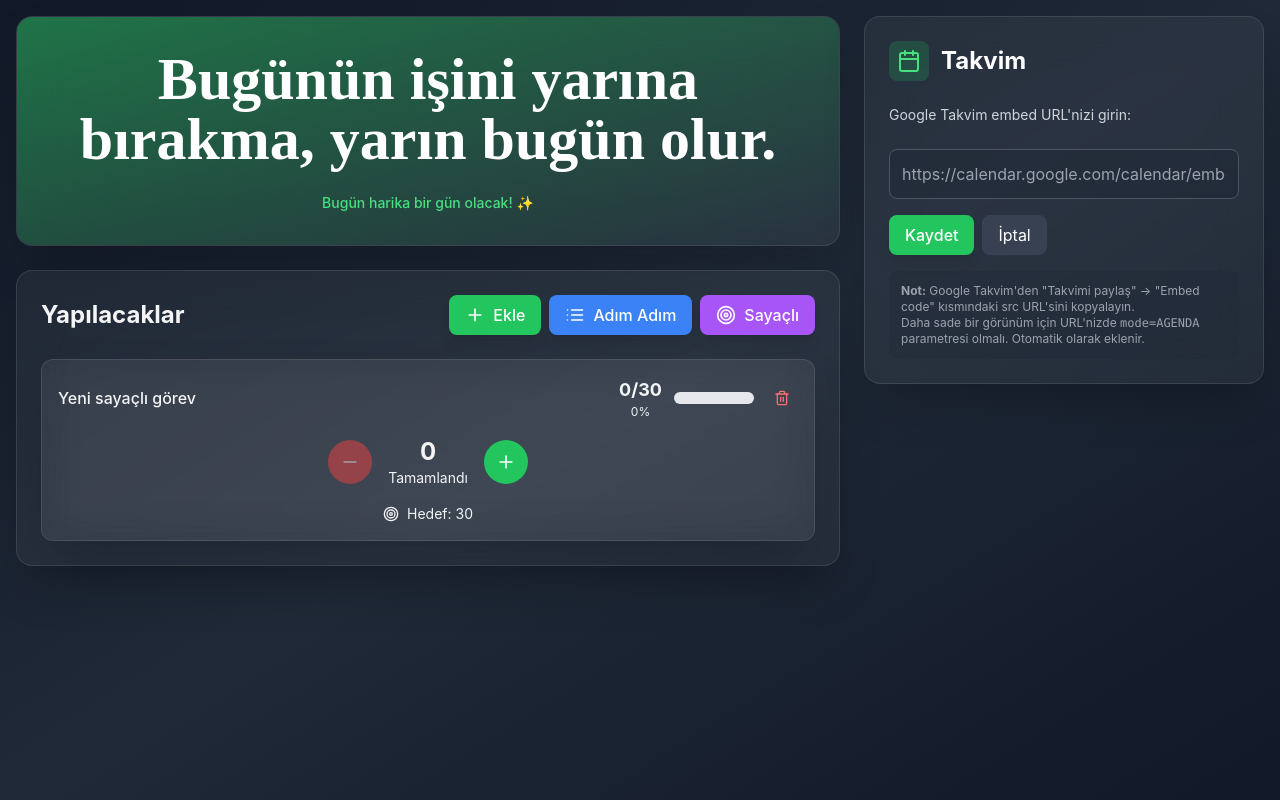
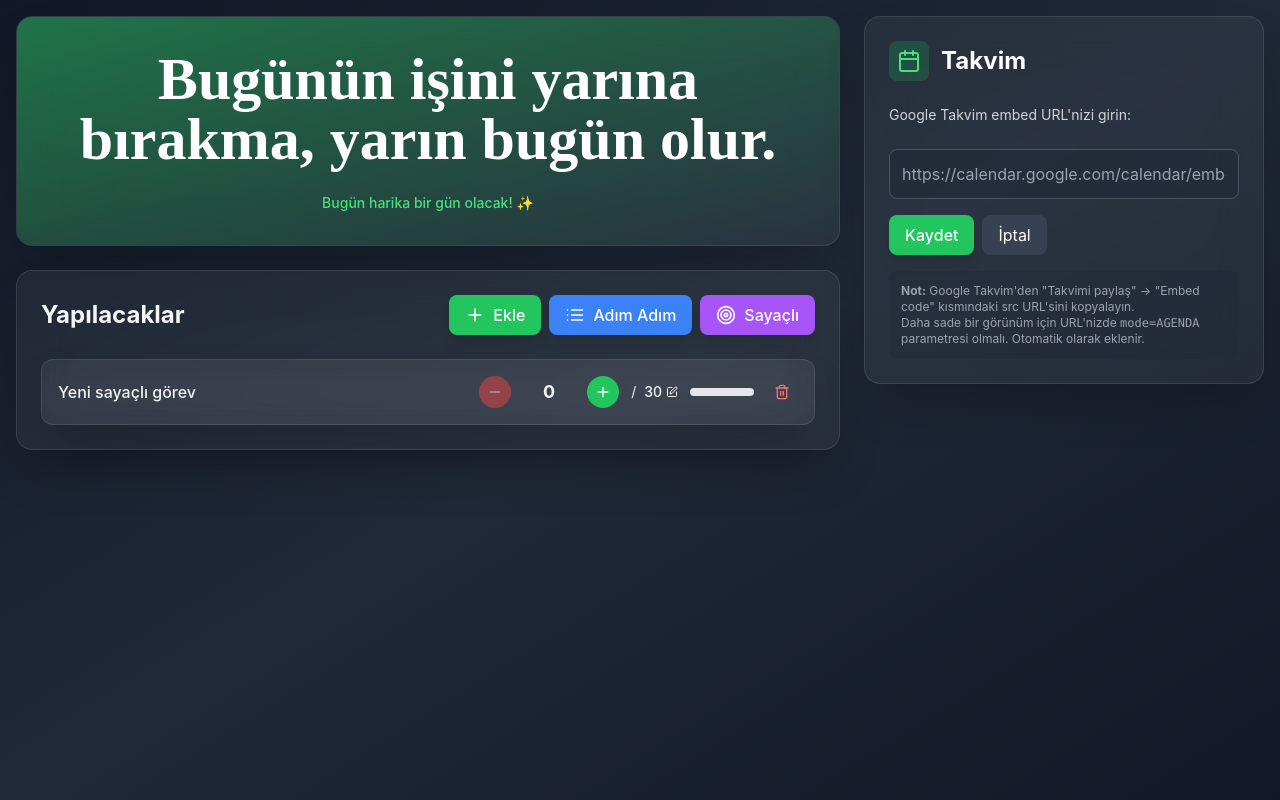
Before and after one commit to muhammetaydinn/new-tab-dashboard, a React (Vite) app: page / in a window 1280 px wide. Both pictures are taken after a click on the button "Sayaçlı". Built offline with nearby package versions, Linux system fonts and the light colour scheme.

Commit message:
Make counter todo compact and editable target

```diff
--- a/src/components/CounterTodoItem.jsx
+++ b/src/components/CounterTodoItem.jsx
@@ -1,10 +1,12 @@
 import React, { useState } from "react";
 import { motion } from "framer-motion";
-import { Trash2, Plus, Minus, Target } from "lucide-react";
+import { Trash2, Plus, Minus, Target, Edit } from "lucide-react";
 
 const CounterTodoItem = ({ todo, onUpdate, onDelete }) => {
   const [isEditing, setIsEditing] = useState(false);
   const [editText, setEditText] = useState(todo.text);
+  const [isEditingTarget, setIsEditingTarget] = useState(false);
+  const [editTarget, setEditTarget] = useState(todo.targetCount.toString());
 
   const handleTextChange = (e) => {
     setEditText(e.target.value);
@@ -20,6 +22,24 @@ const CounterTodoItem = ({ todo, onUpdate, onDelete }) => {
   const handleKeyPress = (e) => {
     if (e.key === "Enter") {
       handleTextBlur();
+    }
+  };
+
+  const handleTargetChange = (e) => {
+    setEditTarget(e.target.value);
+  };
+
+  const handleTargetBlur = () => {
+    const newTarget = parseInt(editTarget) || 1;
+    if (newTarget !== todo.targetCount) {
+      onUpdate(todo.id, { targetCount: newTarget });
+    }
+    setIsEditingTarget(false);
+  };
+
+  const handleTargetKeyPress = (e) => {
+    if (e.key === "Enter") {
+      handleTargetBlur();
     }
   };
 
@@ -46,9 +66,8 @@ const CounterTodoItem = ({ todo, onUpdate, onDelete }) => {
         isCompleted ? "opacity-60" : ""
       }`}
     >
-      <div className="space-y-4">
+      <div className="flex items-center gap-3">
         {/* Ana Todo Başlığı */}
-        <div className="flex items-center gap-3">
         <div className="flex-1 min-w-0">
           {isEditing ? (
             <input
@@ -72,32 +91,77 @@ const CounterTodoItem = ({ todo, onUpdate, onDelete }) => {
           )}
         </div>
 
-          {/* Progress Display */}
-          <div className="flex items-center gap-3">
-            <div className="text-center">
+        {/* Counter Controls */}
+        <div className="flex items-center gap-2">
+          <motion.button
+            whileHover={{ scale: 1.1 }}
+            whileTap={{ scale: 0.9 }}
+            onClick={decrement}
+            disabled={todo.currentCount <= 0}
+            className="p-2 rounded-full bg-red-500 hover:bg-red-600 text-white disabled:opacity-50 disabled:cursor-not-allowed transition-all duration-200"
+          >
+            <Minus size={16} />
+          </motion.button>
+
+          <div className="text-center min-w-[60px]">
             <div
               className="text-lg font-bold"
               style={{ color: "var(--text-primary)" }}
             >
-                {todo.currentCount}/{todo.targetCount}
-              </div>
-              <div
-                className="text-xs"
-                style={{ color: "var(--text-secondary)" }}
-              >
-                {Math.round(progressPercentage)}%
+              {todo.currentCount}
             </div>
           </div>
 
+          <motion.button
+            whileHover={{ scale: 1.1 }}
+            whileTap={{ scale: 0.9 }}
+            onClick={increment}
+            disabled={todo.currentCount >= todo.targetCount}
+            className="p-2 rounded-full bg-green-500 hover:bg-green-600 text-white disabled:opacity-50 disabled:cursor-not-allowed transition-all duration-200"
+          >
+            <Plus size={16} />
+          </motion.button>
+        </div>
+
+        {/* Target Display */}
+        <div className="flex items-center gap-2">
+          <span className="text-sm" style={{ color: "var(--text-secondary)" }}>
+            /
+          </span>
+          {isEditingTarget ? (
+            <input
+              type="number"
+              value={editTarget}
+              onChange={handleTargetChange}
+              onBlur={handleTargetBlur}
+              onKeyPress={handleTargetKeyPress}
+              className="w-12 bg-transparent border-none outline-none text-center font-medium"
+              style={{ color: "var(--text-primary)" }}
+              min="1"
+              autoFocus
+            />
+          ) : (
+            <div className="flex items-center gap-1">
+              <span
+                className="text-sm font-medium cursor-pointer hover:text-primary-400"
+                style={{ color: "var(--text-primary)" }}
+                onClick={() => setIsEditingTarget(true)}
+              >
+                {todo.targetCount}
+              </span>
+              <Edit size={12} style={{ color: "var(--text-secondary)" }} />
+            </div>
+          )}
+        </div>
+
         {/* Progress Bar */}
-            <div className="w-20 h-3 bg-gray-200 rounded-full overflow-hidden">
+        <div className="w-16 h-2 bg-gray-200 rounded-full overflow-hidden">
           <motion.div
             className="h-full bg-gradient-to-r from-primary-400 to-primary-600"
             initial={{ width: 0 }}
             animate={{ width: `${progressPercentage}%` }}
             transition={{ duration: 0.5 }}
           />
-            </div>
         </div>
 
         {/* Delete Button */}
@@ -111,53 +175,6 @@ const CounterTodoItem = ({ todo, onUpdate, onDelete }) => {
           <Trash2 size={16} />
         </motion.button>
       </div>
-
-        {/* Counter Controls */}
-        <div className="flex items-center justify-center gap-4">
-          <motion.button
-            whileHover={{ scale: 1.1 }}
-            whileTap={{ scale: 0.9 }}
-            onClick={decrement}
-            disabled={todo.currentCount <= 0}
-            className="p-3 rounded-full bg-red-500 hover:bg-red-600 text-white disabled:opacity-50 disabled:cursor-not-allowed transition-all duration-200"
-          >
-            <Minus size={20} />
-          </motion.button>
-
-          <div className="text-center">
-            <div
-              className="text-2xl font-bold"
-              style={{ color: "var(--text-primary)" }}
-            >
-              {todo.currentCount}
-            </div>
-            <div className="text-sm" style={{ color: "var(--text-secondary)" }}>
-              Tamamlandı
-            </div>
-          </div>
-
-          <motion.button
-            whileHover={{ scale: 1.1 }}
-            whileTap={{ scale: 0.9 }}
-            onClick={increment}
-            disabled={todo.currentCount >= todo.targetCount}
-            className="p-3 rounded-full bg-green-500 hover:bg-green-600 text-white disabled:opacity-50 disabled:cursor-not-allowed transition-all duration-200"
-          >
-            <Plus size={20} />
-          </motion.button>
-        </div>
-
-        {/* Target Display */}
-        <div className="text-center">
-          <div
-            className="flex items-center justify-center gap-2 text-sm"
-            style={{ color: "var(--text-secondary)" }}
-          >
-            <Target size={16} />
-            <span>Hedef: {todo.targetCount}</span>
-          </div>
-        </div>
-      </div>
     </motion.div>
   );
 };
```
Lines whose indentation alone changed are shown as unchanged.
